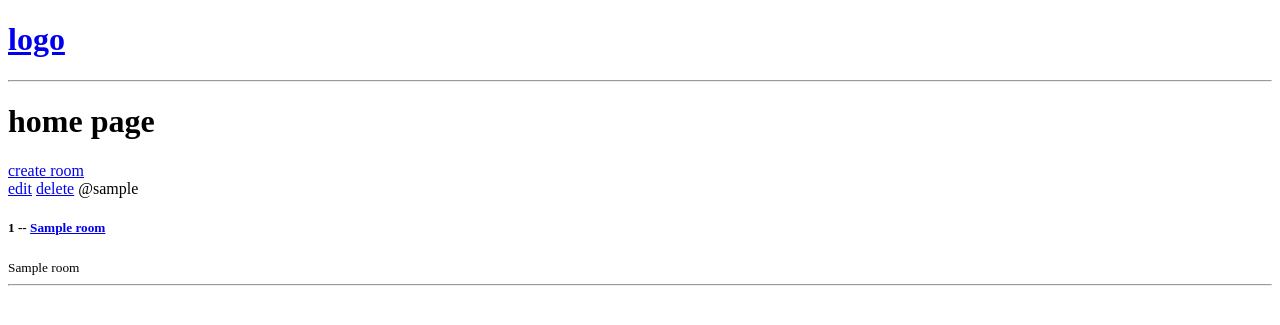
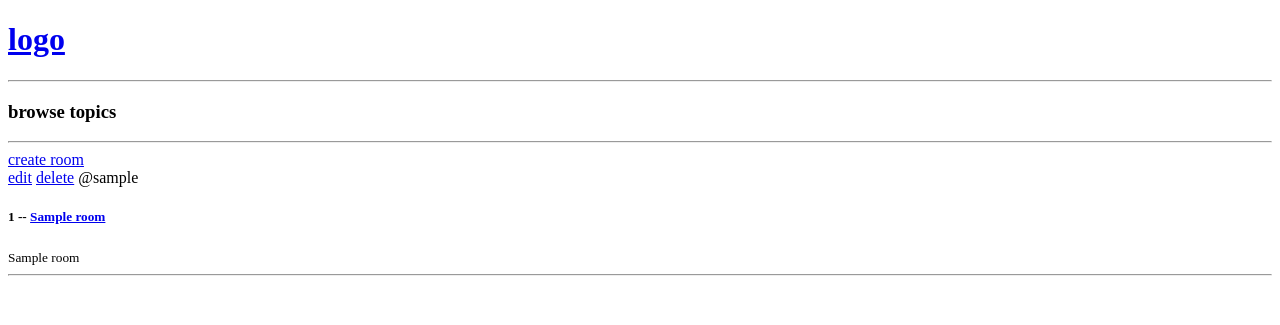
Before and after one commit to boccique/KUDOS.web, a Django app: page / in a window 1280 px wide. Shown: the top 325 px of the page. Run offline with Django 4.2, Linux system fonts and the light colour scheme; tables that the repository leaves empty hold one stand-in row (values such as "Sample post").

Commit message:
sm kind of style changing

```diff
--- a/base/templates/base/home.html
+++ b/base/templates/base/home.html
@@ -1,10 +1,14 @@
 {% extends 'main.html' %}
 {% block content %}
-<h1>home page</h1>
+
+<div class="home-container">
+    <div>
+        <h3>browse topics</h3>
+        <hr>
+    </div>
 
     <div>
         <a href="{% url 'create-room'%}">create room</a>
-
         <div>
             {% for room in rooms %}
             <div>
@@ -20,3 +24,4 @@
         </div>
     </div>
     {% endblock %}
+</div>
```
Lines whose indentation alone changed are shown as unchanged.
